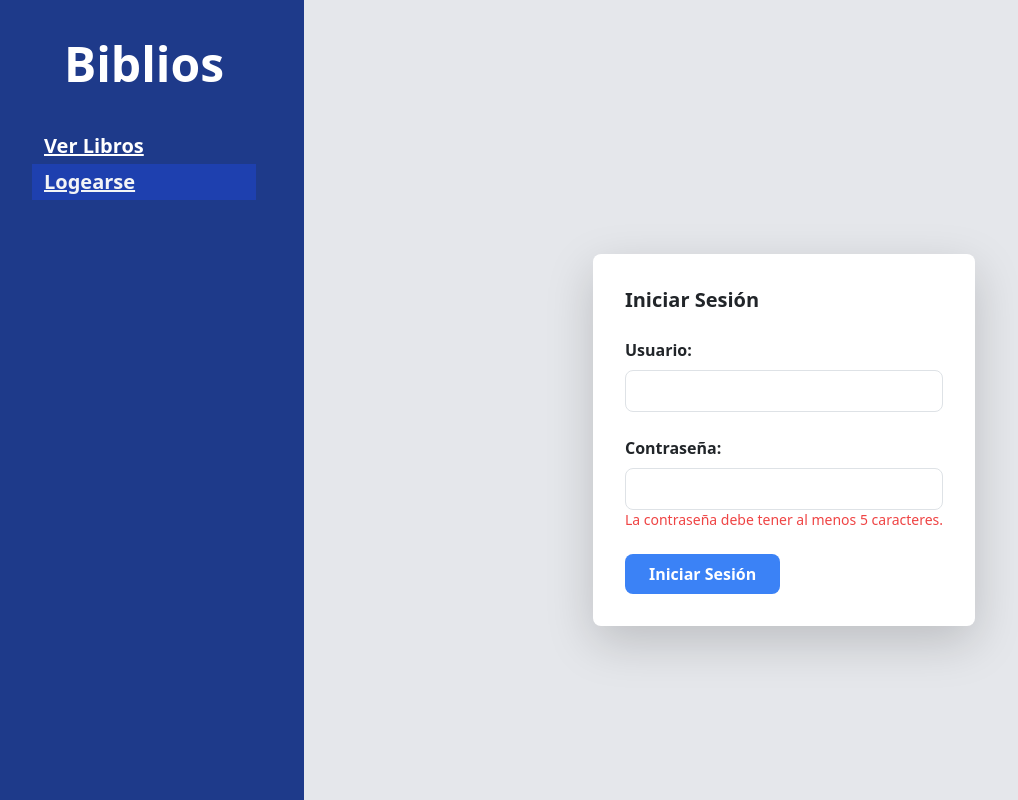
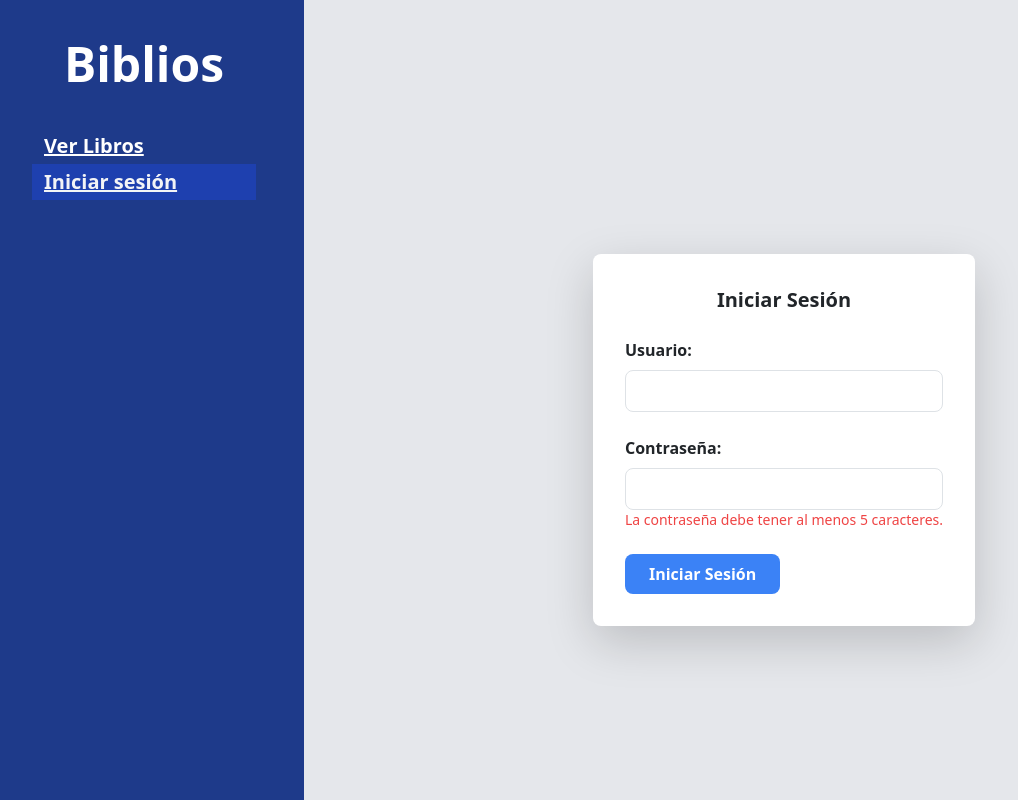
Before and after one commit to Alexander200330/Librer-a-Biblios-, a React (Vite) app: page /login in a window 1280 px wide. Shown: the whole page, without its empty margins (16-1034 px from the left). Built offline with nearby package versions, Linux system fonts and the light colour scheme.

Commit message:
nombre iniciar sesión y cerrar sesión cambiados

```diff
--- a/src/components/Login.jsx
+++ b/src/components/Login.jsx
@@ -33,7 +33,7 @@ function Login() {
 	return (
 		<div className="flex justify-center items-center h-screen">
 			<div className="bg-white rounded-lg p-8 shadow-lg">
-				<h2 className="text-xl font-bold mb-4">Iniciar Sesión</h2>
+				<h2 className="text-xl font-bold mb-4 text-center">Iniciar Sesión</h2>
 				<form onSubmit={handleSubmit}>
 					<div className="mb-4">
 						<label
--- a/src/pages/Layout.jsx
+++ b/src/pages/Layout.jsx
@@ -36,7 +36,7 @@ const Layout = () => {
 						/>
 					)}
 					{getUser() && <NavBtn path="VistaVenta" name="Ventas" />}
-					{!getUser() && <NavBtn path="login" name="Logearse" />}
+					{!getUser() && <NavBtn path="login" name="Iniciar sesión" />}
 					{getUser() && (
 						<button
 							className="pl-3 py-1 text-xl font-bold hover:text-blue-300 block text-white"
@@ -45,7 +45,7 @@ const Layout = () => {
 								navigate("/login");
 							}}
 						>
-							Salir
+							Cerrar sesión
 						</button>
 					)}
 				</div>
--- a/src/router/router.jsx
+++ b/src/router/router.jsx
@@ -1,9 +1,8 @@
-import { createBrowserRouter, useNavigate } from "react-router-dom";
+import { createBrowserRouter } from "react-router-dom";
 import EditarLibros from "../pages/EditarLibros";
 import Inventario from "../pages/Inventario";
 import Layout from "../pages/Layout";
 import LibrosClientes from "../pages/LibrosClientes";
-import VistaLibros from "../pages/VistaLibros";
 import SellPage from "../pages/SellPage";
 import Login from "../components/Login";
 import VistaVenta from "../pages/VistaVenta";
```
